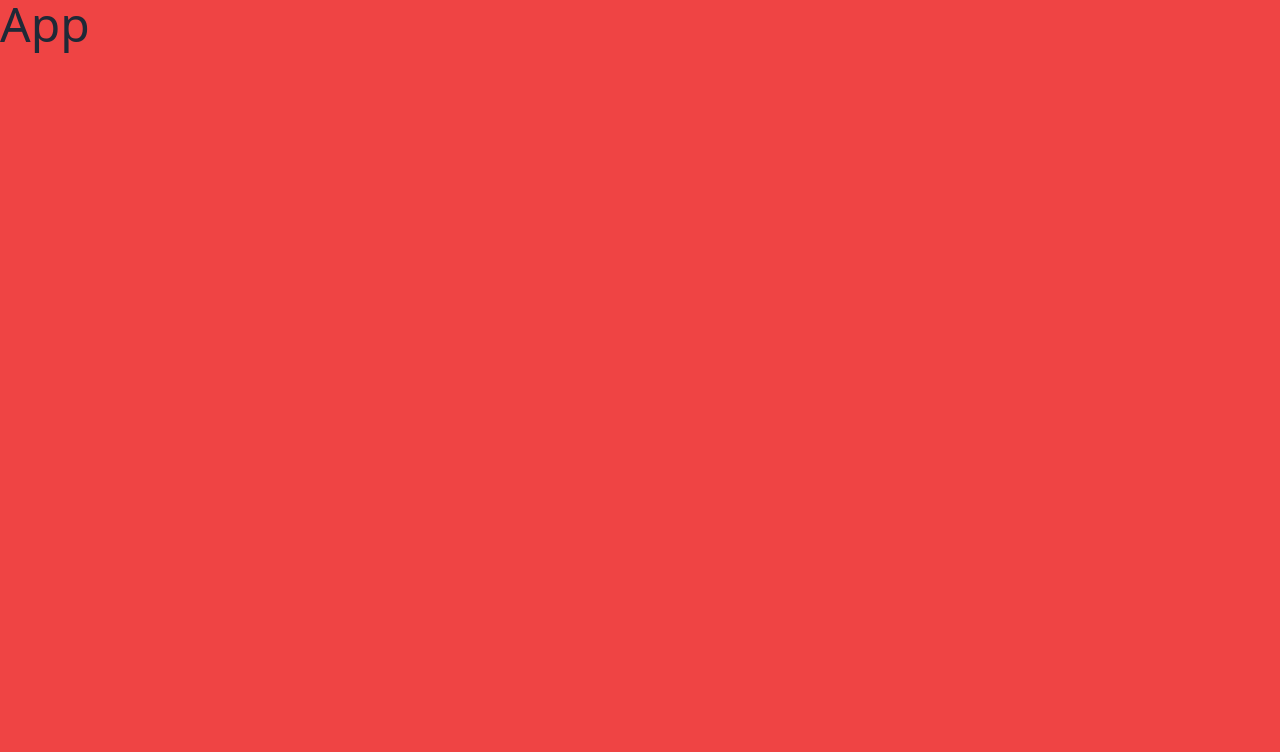
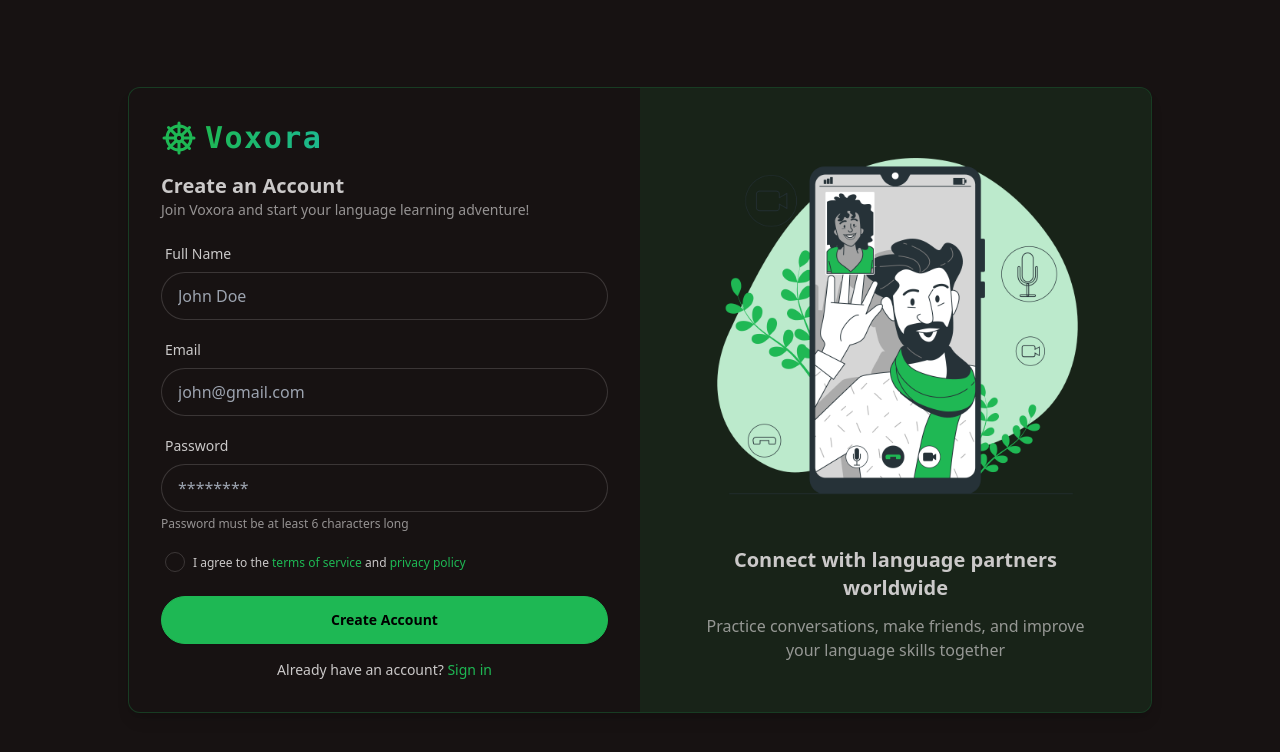
Before and after one commit to YashChauhan245/Voxora, a React (Vite) app in the folder frontend/: page /signup in a window 1280 px wide. Before the commit this address had no page. Shown: the top 752 px of the page. Built offline with nearby package versions, Linux system fonts and the light colour scheme; no server answers.

Commit message:
feat: add signup page

```diff
--- a/frontend/package.json
+++ b/frontend/package.json
@@ -12,6 +12,7 @@
   "dependencies": {
     "@tanstack/react-query": "^5.74.4",
     "axios": "^1.8.4",
+    "lucide-react": "^0.503.0",
     "react": "^19.0.0",
     "react-dom": "^19.0.0",
     "react-hot-toast": "^2.5.2",
--- a/frontend/src/App.jsx
+++ b/frontend/src/App.jsx
@@ -1,15 +1,46 @@
 import React from 'react'
 import HomePage from './pages/HomePage'
-import { Routes, Route } from "react-router";
+import { Routes, Route ,Navigate } from "react-router";
+import { axiosInstance } from './lib/axios';
+import SignUpPage from './pages/SignUpPage';
+import LoginPage from './pages/LoginPage';
+import { useQuery } from "@tanstack/react-query";
 
 const App = () => {
+  const {
+    data: authData,
+    isLoading,
+    error,
+  } = useQuery({
+    queryKey: ["authUser"],
+    queryFn: async () => {
+      const res = await axiosInstance.get("/auth/me");
+      return res.data;
+    },
+    retry: false, // auth check
+  });
+
+  const authUser = authData?.user;
+
   return (
-    <div className='bg-red-500 h-screen text-5xl'>App
-     <Routes>
-      <Route path="/" element={<HomePage/>}/>
-     </Routes>
-    </div>
-  )
+      <div className="h-screen" data-theme="night">
+        <Routes>
+          <Route
+            path="/"
+            element={authUser ? <HomePage /> : <Navigate to="/login" />}
+          />
+          <Route
+            path="/signup"
+            element={!authUser ? <SignUpPage /> : <Navigate to="/" />}
+          />
+          <Route
+            path="/login"
+            element={!authUser ? <LoginPage /> : <Navigate to="/" />}
+          />
+        </Routes>
+      </div>
+    );
+
 }
 
 export default App
--- /dev/null
+++ b/frontend/src/lib/api.js
@@ -0,0 +1,6 @@
+import { axiosInstance } from "./axios";
+
+export const signup = async (signupData) => {
+  const response = await axiosInstance.post("/auth/signup", signupData);
+  return response.data;
+};
--- a/frontend/src/main.jsx
+++ b/frontend/src/main.jsx
@@ -1,14 +1,22 @@
-import { StrictMode } from 'react'
-import { createRoot } from 'react-dom/client'
-import './index.css'
-import App from './App.jsx'
-import { BrowserRouter } from 'react-router'
+import { StrictMode } from "react";
+import { createRoot } from "react-dom/client";
+import "./index.css";
+import App from "./App.jsx";
 
+import { BrowserRouter } from "react-router";
+import {
+  QueryClient,
+  QueryClientProvider,
+} from "@tanstack/react-query";
 
-createRoot(document.getElementById('root')).render(
+const queryClient = new QueryClient();
+
+createRoot(document.getElementById("root")).render(
   <StrictMode>
     <BrowserRouter>
-      <App/>
+      <QueryClientProvider client={queryClient}>
+        <App />
+      </QueryClientProvider>
     </BrowserRouter>
-  </StrictMode>,
-)
+  </StrictMode>
+);
--- /dev/null
+++ b/frontend/src/pages/LoginPage.jsx
@@ -0,0 +1,9 @@
+import React from 'react'
+
+const LoginPage = () => {
+  return (
+    <div>LoginPage</div>
+  )
+}
+
+export default LoginPage
--- /dev/null
+++ b/frontend/src/pages/SignUpPage.jsx
@@ -0,0 +1,167 @@
+import { useState } from "react";
+import { ShipWheelIcon } from "lucide-react";
+import { Link } from "react-router";
+import { signup } from "../lib/api";
+import { useMutation, useQueryClient } from "@tanstack/react-query";
+
+const SignUpPage = () => {
+  const [signupData, setSignupData] = useState({
+    fullName: "",
+    email: "",
+    password: "",
+  });
+
+  const queryClient = useQueryClient();
+  const {
+    mutate: signupMutation,
+    isPending,
+    error,
+  } = useMutation({
+    mutationFn: signup,
+    onSuccess: () => queryClient.invalidateQueries({ queryKey: ["authUser"] }),
+  });
+
+
+  const handleSignup = (e) => {
+    e.preventDefault();
+    signupMutation(signupData);
+  };
+
+  return (
+    <div
+      className="h-screen flex items-center justify-center p-4 sm:p-6 md:p-8"
+      data-theme="forest"
+    >
+      <div className="border border-primary/25 flex flex-col lg:flex-row w-full max-w-5xl mx-auto bg-base-100 rounded-xl shadow-lg overflow-hidden">
+        {/* SIGNUP FORM - LEFT SIDE */}
+        <div className="w-full lg:w-1/2 p-4 sm:p-8 flex flex-col">
+          {/* LOGO */}
+          <div className="mb-4 flex items-center justify-start gap-2">
+            <ShipWheelIcon className="size-9 text-primary" />
+            <span className="text-3xl font-bold font-mono bg-clip-text text-transparent bg-gradient-to-r from-primary to-secondary tracking-wider">
+              Voxora
+            </span>
+          </div>
+
+          {/* ERROR MESSAGE IF ANY */}
+          {error && (
+            <div className="alert alert-error mb-4">
+              <span>{error.response.data.message}</span>
+            </div>
+          )}
+
+          <div className="w-full">
+            <form onSubmit={handleSignup}>
+              <div className="space-y-4">
+                <div>
+                  <h2 className="text-xl font-semibold">Create an Account</h2>
+                  <p className="text-sm opacity-70">
+                    Join Voxora and start your language learning adventure!
+                  </p>
+                </div>
+
+                <div className="space-y-3">
+                  {/* FULLNAME */}
+                  <div className="form-control w-full">
+                    <label className="label">
+                      <span className="label-text">Full Name</span>
+                    </label>
+                    <input
+                      type="text"
+                      placeholder="John Doe"
+                      className="input input-bordered w-full"
+                      value={signupData.fullName}
+                      onChange={(e) => setSignupData({ ...signupData, fullName: e.target.value })}
+                      required
+                    />
+                  </div>
+                  {/* EMAIL */}
+                  <div className="form-control w-full">
+                    <label className="label">
+                      <span className="label-text">Email</span>
+                    </label>
+                    <input
+                      type="email"
+                      placeholder="john@gmail.com"
+                      className="input input-bordered w-full"
+                      value={signupData.email}
+                      onChange={(e) => setSignupData({ ...signupData, email: e.target.value })}
+                      required
+                    />
+                  </div>
+                  {/* PASSWORD */}
+                  <div className="form-control w-full">
+                    <label className="label">
+                      <span className="label-text">Password</span>
+                    </label>
+                    <input
+                      type="password"
+                      placeholder="********"
+                      className="input input-bordered w-full"
+                      value={signupData.password}
+                      onChange={(e) => setSignupData({ ...signupData, password: e.target.value })}
+                      required
+                    />
+                    <p className="text-xs opacity-70 mt-1">
+                      Password must be at least 6 characters long
+                    </p>
+                  </div>
+
+                  <div className="form-control">
+                    <label className="label cursor-pointer justify-start gap-2">
+                      <input type="checkbox" className="checkbox checkbox-sm" required />
+                      <span className="text-xs leading-tight">
+                        I agree to the{" "}
+                        <span className="text-primary hover:underline">terms of service</span> and{" "}
+                        <span className="text-primary hover:underline">privacy policy</span>
+                      </span>
+                    </label>
+                  </div>
+                </div>
+
+                <button className="btn btn-primary w-full" type="submit">
+                  {isPending ? (
+                    <>
+                      <span className="loading loading-spinner loading-xs"></span>
+                      Loading...
+                    </>
+                  ) : (
+                    "Create Account"
+                  )}
+                </button>
+
+                <div className="text-center mt-4">
+                  <p className="text-sm">
+                    Already have an account?{" "}
+                    <Link to="/login" className="text-primary hover:underline">
+                      Sign in
+                    </Link>
+                  </p>
+                </div>
+              </div>
+            </form>
+          </div>
+        </div>
+
+        {/* SIGNUP FORM - RIGHT SIDE */}
+        <div className="hidden lg:flex w-full lg:w-1/2 bg-primary/10 items-center justify-center">
+          <div className="max-w-md p-8">
+            {/* Illustration */}
+            <div className="relative aspect-square max-w-sm mx-auto">
+              <img src="/i.png" alt="Language connection illustration" className="w-full h-full" />
+            </div>
+
+            <div className="text-center space-y-3 mt-6">
+              <h2 className="text-xl font-semibold">Connect with language partners worldwide</h2>
+              <p className="opacity-70">
+                Practice conversations, make friends, and improve your language skills together
+              </p>
+            </div>
+          </div>
+        </div>
+      </div>
+    </div>
+  );
+};
+
+export default SignUpPage;
```
Also changed, not shown: frontend/public/i.png (added), 1 other file (tests, documents, lock files or other folders).
